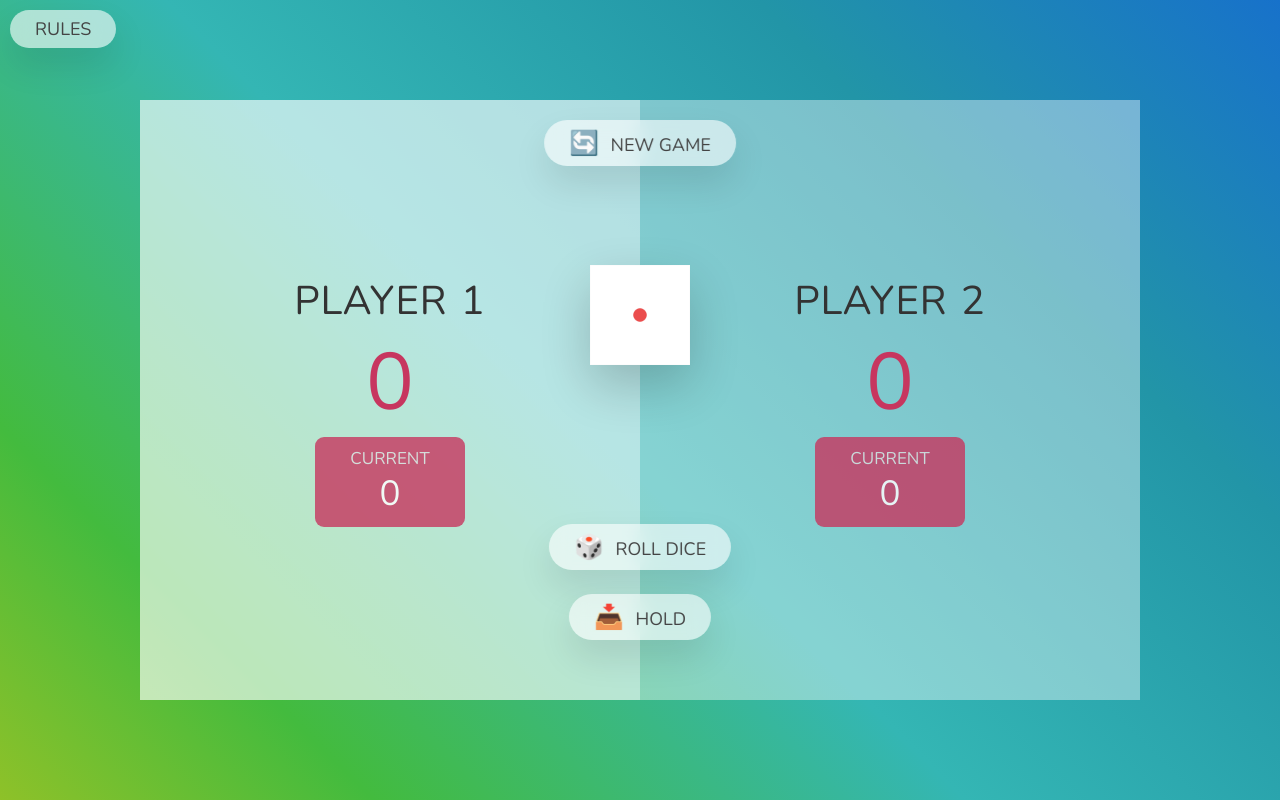
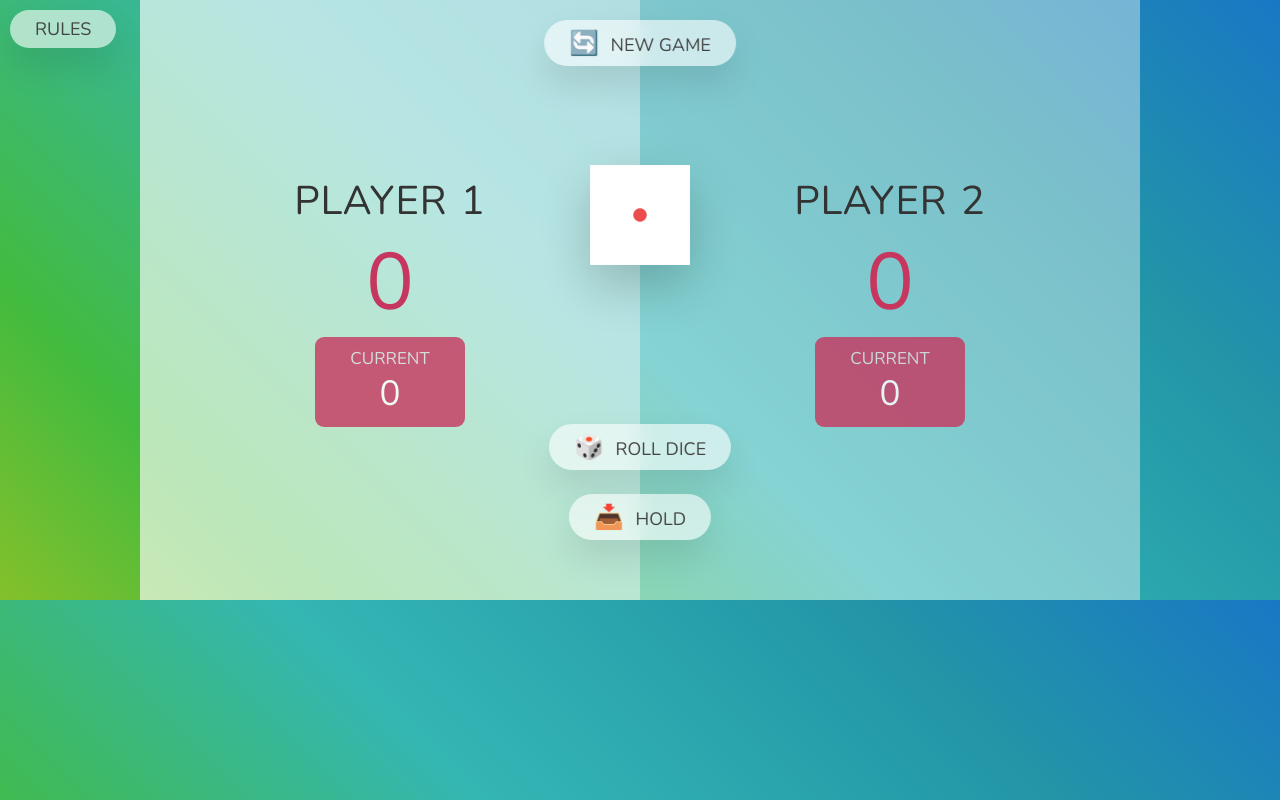
Before and after one commit to ann-biloyvan/pig-game-react, a React (Create React App) app: page / in a window 1280 px wide. Built offline with nearby package versions, Linux system fonts and the light colour scheme; the HTML template or start-up script is replaced by a standard one.

Commit message:
safari 4

```diff
--- a/src/index.css
+++ b/src/index.css
@@ -11,15 +11,13 @@ html {
   box-sizing: border-box;
   padding: env(safe-area-inset-top) env(safe-area-inset-right)
     env(safe-area-inset-bottom) env(safe-area-inset-left);
-
-  margin: env(safe-area-inset-top) env(safe-area-inset-right)
-    env(safe-area-inset-bottom) env(safe-area-inset-left);
 }
 
 body {
   font-family: 'Nunito', sans-serif;
   font-weight: 400;
   min-height: 100vh;
+  min-height: -webkit-fill-available;
   color: #333;
 
   background: rgb(140, 10, 187);
```
